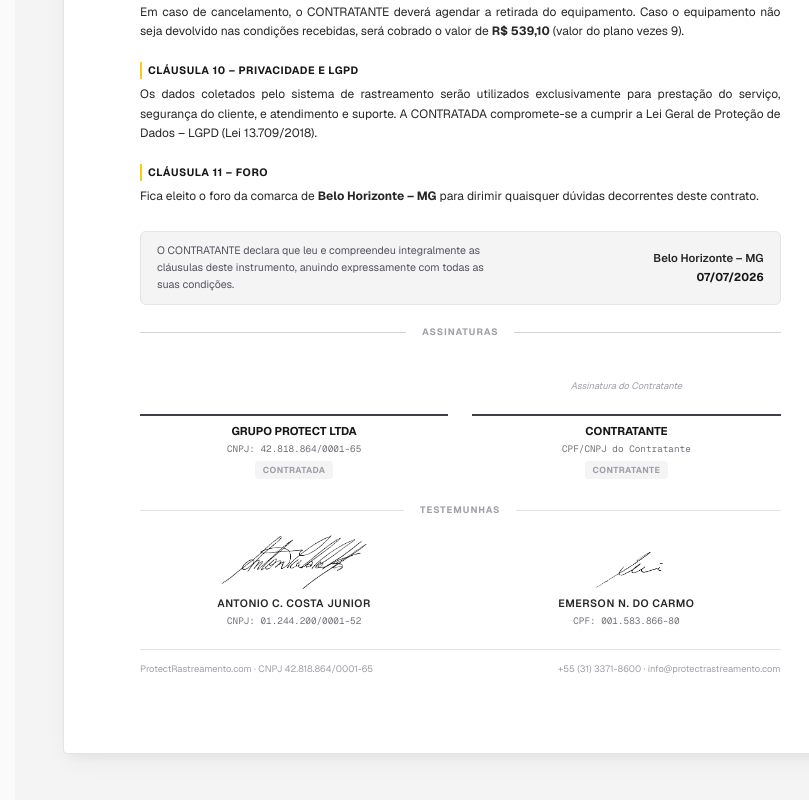
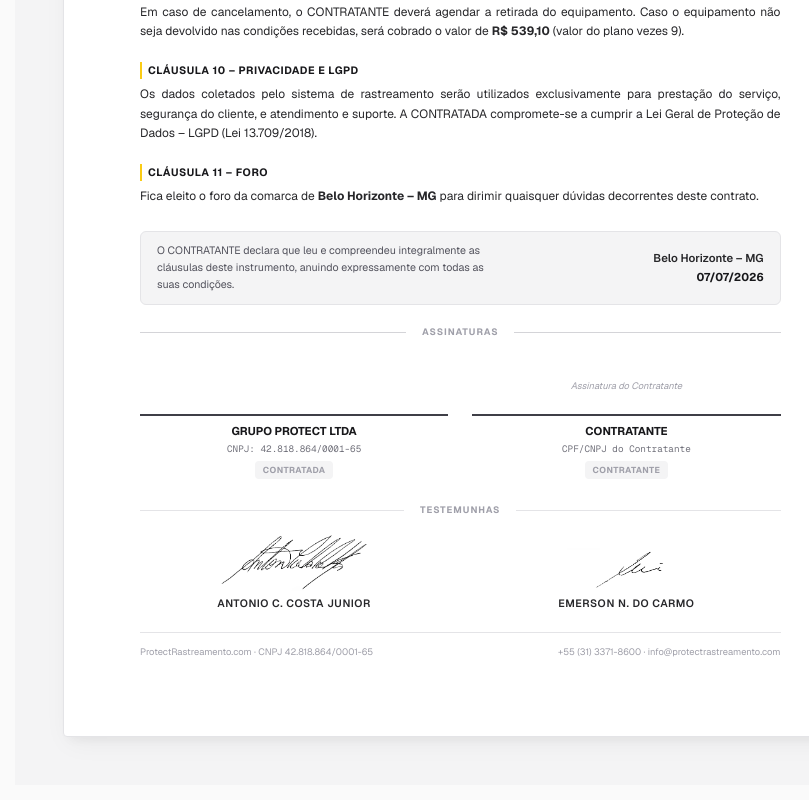
Before and after one commit to guhrizzo/contrato_rastreamento, a Next.js app: page / in a window 1280 px wide. Shown: the part 1522-2322 px from the top of the page, without its empty margins (471-1280 px from the left). Built offline with nearby package versions, Linux system fonts and the light colour scheme.

Commit message:
Update page.tsx

```diff
--- a/app/page.tsx
+++ b/app/page.tsx
@@ -1689,13 +1689,11 @@ export default function Home() {
                   <div className="flex flex-col items-center">
                     <img src="/assinatura2.png" alt="Assinatura" className="h-14 w-auto object-contain mb-1" />
                     <p className="font-semibold text-zinc-800 text-[8pt] uppercase tracking-wider">Antonio C. Costa Junior</p>
-                    <p className="text-[7pt] text-zinc-500 font-mono mt-0.5">CNPJ: 01.244.200/0001-52</p>
                   </div>
 
                   <div className="flex flex-col items-center">
                     <img src="/assinatura1.png" alt="Assinatura" className="h-14 w-auto object-contain mb-1" />
                     <p className="font-semibold text-zinc-800 text-[8pt] uppercase tracking-wider">Emerson N. do Carmo</p>
-                    <p className="text-[7pt] text-zinc-500 font-mono mt-0.5">CPF: 001.583.866-80</p>
                   </div>
 
                 </div>
```
